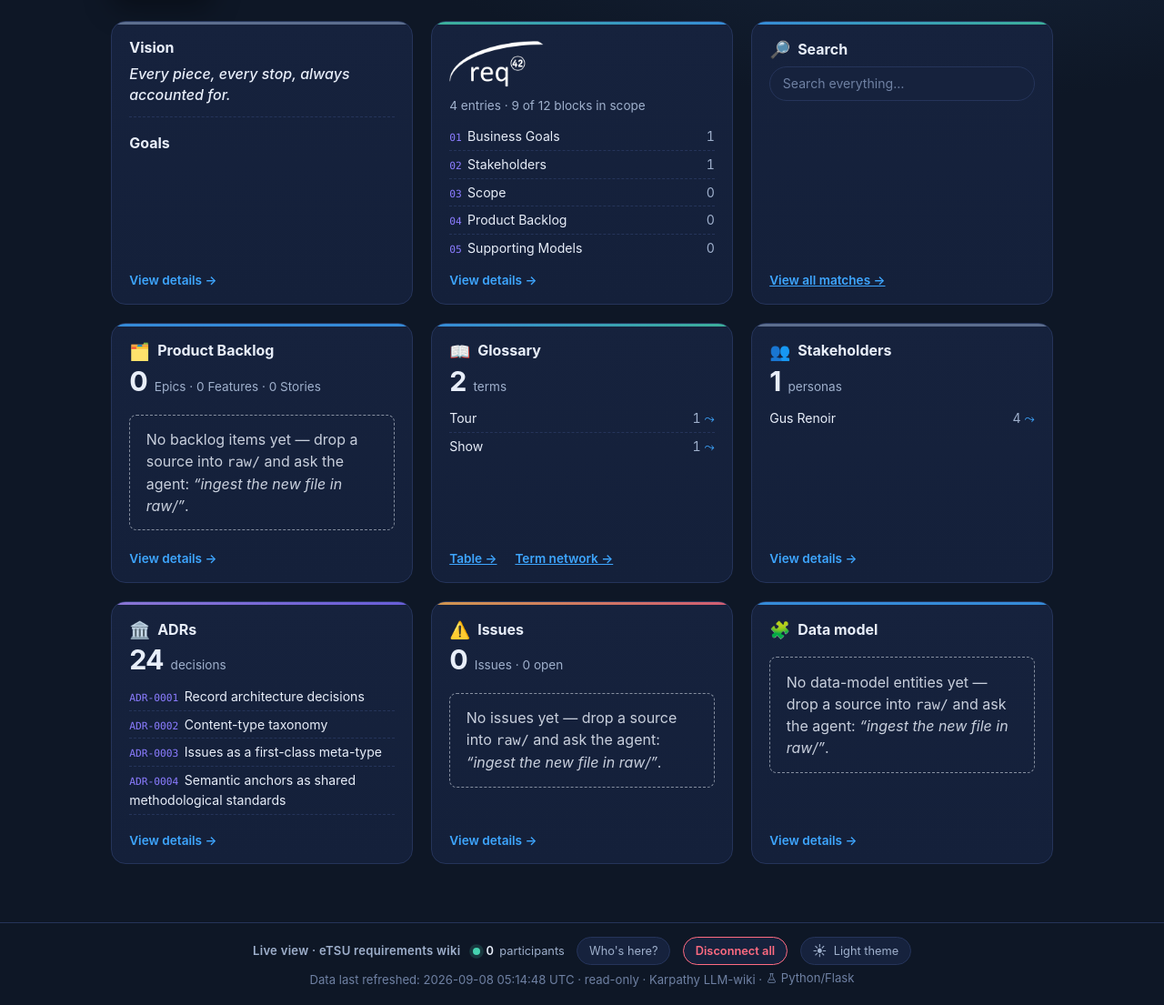
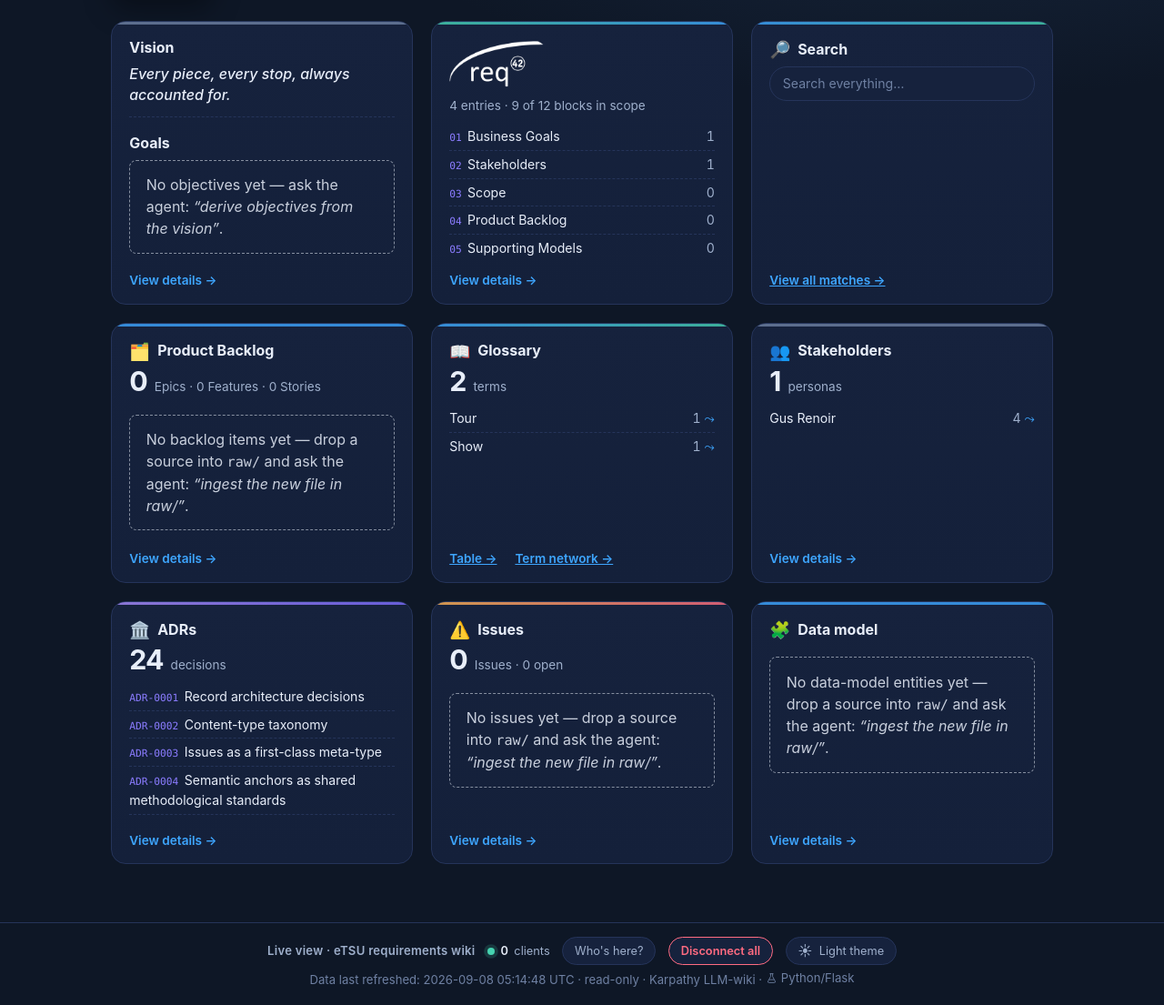
Before and after one commit to arc42/eTSU, a Flask app: page / in a window 1280 px wide. Shown: the part 126-1231 px from the top of the page at 91% size. Run offline with Flask 3, Linux system fonts and the light colour scheme; some libraries are stand-ins or nearby versions.

Commit message:
dashboard: clients wording with plurals, honest empty states, local time zone
Co-Authored-By: Claude Fable 5.1 <noreply@anthropic.com>
Claude-Session: https://claude.ai/code/session_015T9fsM3gjKYx4iFYJGzmmU

```diff
--- a/_system/apps/dashboard/app.py
+++ b/_system/apps/dashboard/app.py
@@ -30,19 +30,24 @@ mimetypes.add_type("image/webp", ".webp")
 app = Flask(__name__)
 
 # Timezone for the "last refreshed" footer; honours the container's TZ env.
-DISPLAY_TZ = os.environ.get("TZ", "UTC")
+# Empty (not "UTC") when unset, so inject_refresh_time can fall back to the
+# host's own local zone instead of forcing UTC.
+DISPLAY_TZ = os.environ.get("TZ") or ""
 
 
 @app.context_processor
 def inject_refresh_time():
     """Every render carries the moment its data was (re)parsed — pages parse the
     wiki live, so this is effectively the page load / data refresh time."""
-    try:
-        tz = ZoneInfo(DISPLAY_TZ)
-    except (ZoneInfoNotFoundError, ValueError):
-        tz = None
+    tz = None
+    if DISPLAY_TZ:
+        try:
+            tz = ZoneInfo(DISPLAY_TZ)
+        except (ZoneInfoNotFoundError, ValueError):
+            tz = None
+    now = datetime.now(tz) if tz else datetime.now().astimezone()   # host's local zone
     # ISO-ish and locale-free: "06.09.2026" reads as 9 June to half the room.
-    return {"refreshed_at": datetime.now(tz).strftime("%Y-%m-%d %H:%M:%S %Z").strip()}
+    return {"refreshed_at": now.strftime("%Y-%m-%d %H:%M:%S %Z").strip()}
 
 # Root of the wiki layer. In Docker this is a read-only bind mount at /wiki;
 # for local runs it falls back to the repo's wiki/ folder (4 levels up from
@@ -1870,7 +1875,7 @@ def req42_block_view(slug):
 
 # ---------------------------------------------------------------------------
 # Server lifecycle: self-shutdown as soon as no browser is watching anymore.
-# Multiple browsers (workshop participants) may watch at once, so presence is
+# Multiple browsers (workshop clients) may watch at once, so presence is
 # tracked per client (a random id each tab generates once, in base.html)
 # rather than as a single "is anyone home" flag.
 #
@@ -1958,7 +1963,7 @@ def _facilitator_client_id():
     footer counter and /who — not merely "not yet evicted by the 90s
     heartbeat grace" (`_clients`/`_first_seen` only drop an entry that late).
     Without this, a tab gone 40s ago could still hold the role for another
-    50s, and everyone actually present would show as a plain participant
+    50s, and everyone actually present would show as a plain client
     (nobody would pass the `cid == _facilitator_client_id()` check at all).
     Call under `_lifecycle_lock`."""
     now = time.monotonic()
@@ -2097,10 +2102,10 @@ def heartbeat_leaving():
 
 @app.route("/presence/count")
 def presence_count():
-    """How many distinct *participant* tabs have pinged within
+    """How many distinct *client* tabs have pinged within
     `_PRESENCE_WINDOW` — the number shown in the footer. Excludes Yoda, the
     current facilitator (`_facilitator_client_id`): otherwise the badge reads
-    "3 connected" for two participants because the facilitator's own
+    "3 connected" for two clients because the facilitator's own
     already-open tab pings too, which looks like a bug. Polled every few
     seconds; cheap (an in-memory dict scan, no I/O, no thread held)."""
     now = time.monotonic()
@@ -2163,10 +2168,10 @@ def _parse_user_agent(ua: str) -> tuple[str, str]:
 
 @app.route("/presence/list")
 def presence_list():
-    """Per-participant detail for the "who's here" page: a fun deterministic
+    """Per-client detail for the "who's here" page: a fun deterministic
     nickname, a coarse browser/OS, and how long they've been connected.
     Excludes Yoda, same as /presence/count. Shown to every viewer, not
-    facilitator-gated — it's meant as a bit of a moment for participants,
+    facilitator-gated — it's meant as a bit of a moment for everyone else,
     not an admin tool."""
     now = time.monotonic()
     with _lifecycle_lock:
@@ -2183,7 +2188,7 @@ def presence_list():
                 "connected_seconds": round(now - _first_seen.get(cid, last)),
             })
     rows.sort(key=lambda r: r["connected_seconds"], reverse=True)
-    return {"participants": rows}
+    return {"clients": rows}
 
 
 @app.route("/who")
@@ -2197,7 +2202,7 @@ def who_page():
 #
 # No token, no cookie, no `remote_addr` check (which can't work here anyway:
 # under Docker Desktop's NAT, the facilitator's own `localhost:8080` request
-# and a tunnel's forwarded participant traffic arrive at the container
+# and a tunnel's forwarded client traffic arrive at the container
 # looking identical). The facilitator is just "Yoda" — whoever connected
 # first and is still here (`_facilitator_client_id`) — and the only shared
 # secret involved is each tab's own random client_id, which is never shown
--- a/_system/apps/dashboard/static/style.css
+++ b/_system/apps/dashboard/static/style.css
@@ -905,3 +905,4 @@ html.etsu-disconnected {
   border: 1px dashed var(--rule, #9aa3b2); opacity: .85; line-height: 1.5;
 }
 .empty-state code { font-size: .95em; }
+.empty-state-tight { margin: .2rem 0 .4rem; }
--- a/_system/apps/dashboard/templates/_empty.html
+++ b/_system/apps/dashboard/templates/_empty.html
@@ -11,3 +11,10 @@
   or drop a source into <code>raw/</code> to start from material.
 </p>
 {% endmacro %}
+
+{% macro empty_adrs() %}
+<p class="empty-state">
+  No architecture decisions yet — the agent records one under <code>_system/adr/</code>
+  whenever it makes a structural decision; you can also ask: <em>“record an ADR for …”</em>.
+</p>
+{% endmacro %}
--- a/_system/apps/dashboard/templates/adrs.html
+++ b/_system/apps/dashboard/templates/adrs.html
@@ -1,7 +1,7 @@
 {% extends "base.html" %}
 {% block title %}ADRs{% endblock %}
 {% block crumbs %}<nav class="crumbs"><a href="/">Overview</a> <span>/</span> ADRs</nav>{% endblock %}
-{% from "_empty.html" import empty_state %}
+{% from "_empty.html" import empty_adrs %}
 {% block content %}
 <h1 class="page-h1">Architecture decisions <span class="count-pill">{{ total }}</span></h1>
 <p class="lead">Structural decisions about the requirements wiki (Nygard ADRs, <code>_system/adr/</code>).</p>
@@ -51,7 +51,7 @@
   {% for a in items %}<div data-id="{{ a.id }}">{{ a.html | safe }}</div>{% endfor %}
 </div>
 {% else %}
-{{ empty_state("architecture decisions") }}
+{{ empty_adrs() }}
 {% endif %}
 
 <script>
--- a/_system/apps/dashboard/templates/base.html
+++ b/_system/apps/dashboard/templates/base.html
@@ -39,7 +39,8 @@
       <span class="foot-title">Live view · {{ system_name }} requirements wiki</span>
       <span class="presence" id="presence" hidden>
         <span class="presence-dot" aria-hidden="true"></span>
-        <span class="presence-count" id="presence-count">0</span> participants
+        <span class="presence-count" id="presence-count">0</span>
+        <span class="presence-unit" id="presence-unit">clients</span>
       </span>
       {% if request.path != '/who' %}
       <a class="whos-here" href="/who">Who's here?</a>
@@ -93,7 +94,7 @@
     })();
     // Failure detection is shared between the 20s /ping and the 5s
     // /presence/count poll below — the faster one dominates once the server
-    // is actually down, so a participant sees the "session ended" state
+    // is actually down, so a client sees the "session ended" state
     // within ~10s instead of waiting out a full 20s heartbeat cycle twice
     // (up to 40s, which read as "disconnecting takes ages" even though the
     // server itself stops in under 2s).
@@ -164,6 +165,7 @@
     // trip wire (that's the heartbeat above). Shown to every viewer.
     var presenceEl = document.getElementById("presence");
     var presenceCountEl = document.getElementById("presence-count");
+    var presenceUnitEl = document.getElementById("presence-unit");
     function updatePresence() {
       fetch("/presence/count").then(function (r) {
         if (!r.ok) { markFailure(); return null; }
@@ -172,6 +174,7 @@
         if (!d || !presenceEl) { return; }
         markSuccess();
         presenceCountEl.textContent = d.count;
+        if (presenceUnitEl) { presenceUnitEl.textContent = d.count === 1 ? "client" : "clients"; }
         presenceEl.hidden = false;
       }).catch(markFailure);
     }
@@ -184,7 +187,9 @@
     // currently Yoda, and re-hides it if that ever stops being true.
     if (disconnectBtn) {
       disconnectBtn.addEventListener("click", function () {
-        if (!window.confirm("Disconnect all " + presenceCountEl.textContent + " participant(s) and stop the dashboard?")) {
+        var n = parseInt(presenceCountEl.textContent, 10) || 0;
+        var who = n === 1 ? "1 other client" : n + " other clients";
+        if (!window.confirm("Disconnect " + who + " and stop the dashboard?")) {
           return;
         }
         // Disabled the instant it's actioned: prevents a second click while
--- a/_system/apps/dashboard/templates/index.html
+++ b/_system/apps/dashboard/templates/index.html
@@ -1,5 +1,5 @@
 {% extends "base.html" %}
-{% from "_empty.html" import empty_state, empty_bootstrap %}
+{% from "_empty.html" import empty_state, empty_bootstrap, empty_adrs %}
 {% block header_nickname %}{% endblock %}
 {% block content %}
 <header class="hero">
@@ -31,6 +31,7 @@
     <div class="tile-head tile-head-second">
       <h2>Goals</h2>
     </div>
+    {% if t.objective_rows %}
     <ul class="mini-list mini-list-vision">
       {% for o in t.objective_rows %}
       <li>
@@ -39,6 +40,10 @@
       </li>
       {% endfor %}
     </ul>
+    {% else %}
+    <p class="empty-state empty-state-tight">No objectives yet — ask the agent:
+      <em>“derive objectives from the vision”</em>.</p>
+    {% endif %}
     {% elif t.key == 'vision' %}
     {# day one: no vision page yet. Same shape as every other empty tile —
        heading + next step, no "Demo" chip, no placeholder counter. #}
@@ -111,7 +116,7 @@
     {% elif t.count is defined and t.count == 0 and not t.rows %}
       {% if t.key == 'glossary' %}{{ empty_state("glossary terms") }}
       {% elif t.key == 'stakeholders' %}{{ empty_state("stakeholders") }}
-      {% elif t.key == 'adrs' %}{{ empty_state("architecture decisions") }}
+      {% elif t.key == 'adrs' %}{{ empty_adrs() }}
       {% elif t.key == 'issues' %}{{ empty_state("issues") }}
       {% elif t.key == 'backlog' %}{{ empty_state("backlog items") }}
       {% else %}{{ empty_state(t.label|lower) }}
```
Also changed, not shown: _system/apps/dashboard/templates/who.html (+7 -7 lines), _system/apps/dashboard/tests/test_copy.py (added, +104 -0 lines), _system/apps/dashboard/tests/test_presence.py (+3 -3 lines), _system/apps/dashboard/README.md, 1 other file.
